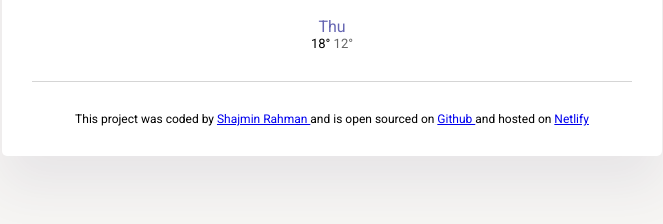
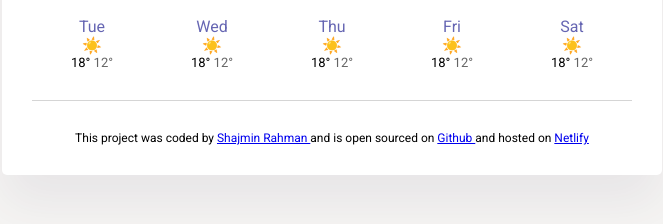
Before and after one commit to shajmin306/Shaz-Weather-Project, a plain HTML site: page index.html in a window 1280 px wide. Shown: the part 314-538 px from the top of the page, without its empty margins (308-971 px from the left). Drawn offline with nearby package versions, Linux system fonts and the light colour scheme; no server answers.

Commit message:
Injected weather forecast from JS

```diff
--- a/index.html
+++ b/index.html
@@ -45,17 +45,7 @@
             <div class="temp-unit">°C</div>
           </div>
         </div>
-        <div class="weather-forecast">
-          <div class="row">
-            <div class="row-2">
-              <div class="weather-forecast-day">Thu</div>
-              <div class="weather-forecast-temp">
-                <span class="maximum-temperature">18°</span>
-                <span class="minimum-temperature">12°</span>
-              </div>
-            </div>
-          </div>
-        </div>
+        <div class="weather-forecast" id="forecast"></div>
       </main>
       <footer>
         This project was coded by
--- a/src/index.css
+++ b/src/index.css
@@ -94,3 +94,8 @@ footer {
   text-align: center;
   font-size: 12px;
 }
+
+.weather-forecast {
+  display: flex;
+  justify-content: space-around;
+}
--- a/src/index.js
+++ b/src/index.js
@@ -34,10 +34,10 @@ function formatDate(date) {
   let day = days[date.getDay()];
 
   if (minutes < 10) {
-    minutes = `0${minuutes}`;
+    minutes = `0${minutes}`;
   }
 
-  return `${day} ${hours}: ${minutes}`;
+  return `${day} ${hours}:${minutes}`;
 }
 function searchCity(city) {
   let apiKey = "c9b30483aedf4foe2dd664a0ftc74778";
@@ -52,5 +52,32 @@ function changeSearchSubmit(event) {
   searchCity(searchInput.value);
 }
 
+function displayForecast() {
+  let days = ["Tue", "Wed", "Thu", "Fri", "Sat"];
+  let forecastHtml = "";
+
+  days.forEach(function (day) {
+    forecastHtml =
+      forecastHtml +
+      `
+  <div class="row">
+    <div class="row-2">
+      <div class="weather-forecast-day">${day}</div>
+      <div class="weather-forecast-icon">☀️</div>
+      <div class="weather-forecast-temp">
+        <span class="maximum-temperature">18°</span>
+        <span class="minimum-temperature">12°</span>
+      </div>
+    </div>
+  </div>
+`;
+  });
+  let forecastElement = document.querySelector("#forecast");
+  forecastElement.innerHTML = forecastHtml;
+}
+
 let searchFormElement = document.querySelector("#search-form");
 searchFormElement.addEventListener("submit", changeSearchSubmit);
+
+searchCity("Paris");
+displayForecast();
```
